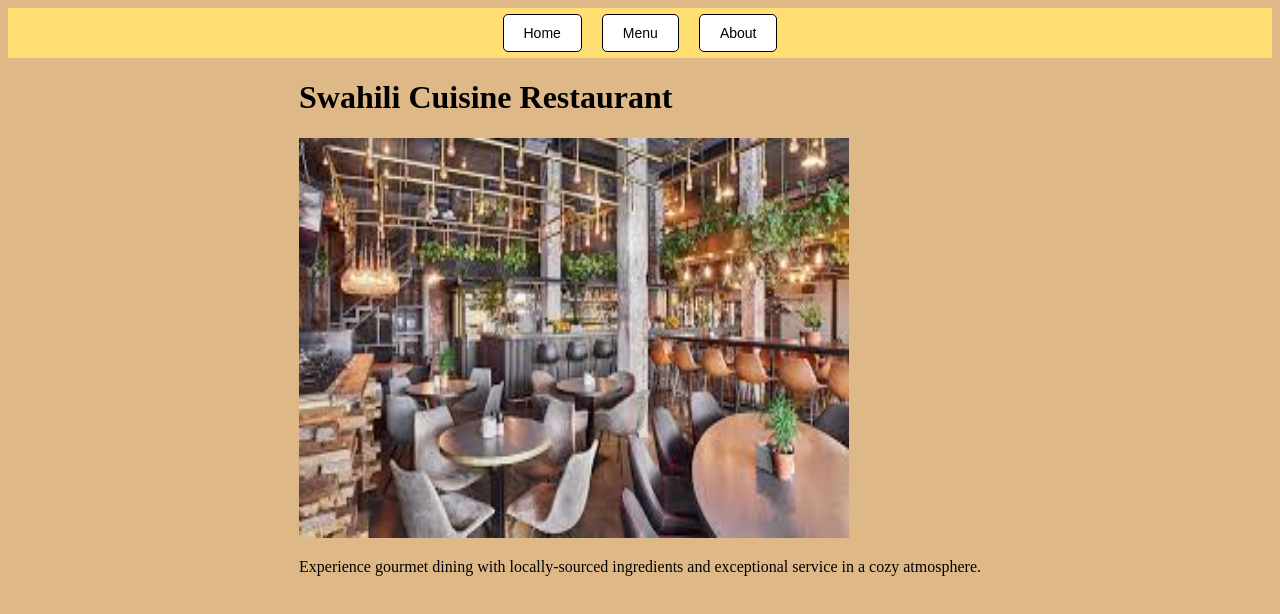
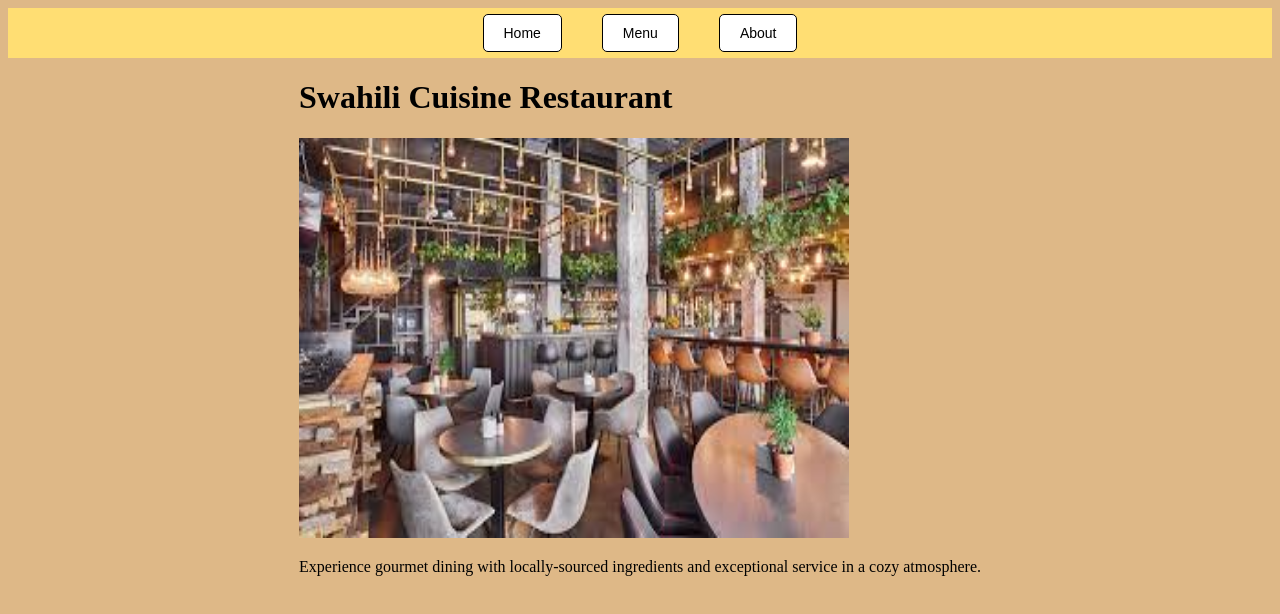
Before and after one commit to NormanMwagi/Restaurant-Project, a website built with webpack: page src/template.html in a window 1280 px wide. Built offline with nearby package versions, Linux system fonts and the light colour scheme.

Commit message:
style.css changes

```diff
--- a/src/styles.css
+++ b/src/styles.css
@@ -11,7 +11,7 @@ header{
 nav {
   font-family: "Yusei Magic", sans-serif;
   display: flex;
-  gap: 20px; /* Adds spacing between buttons */
+  gap: 40px;
   justify-content: center;
 }
 .btn {
```
